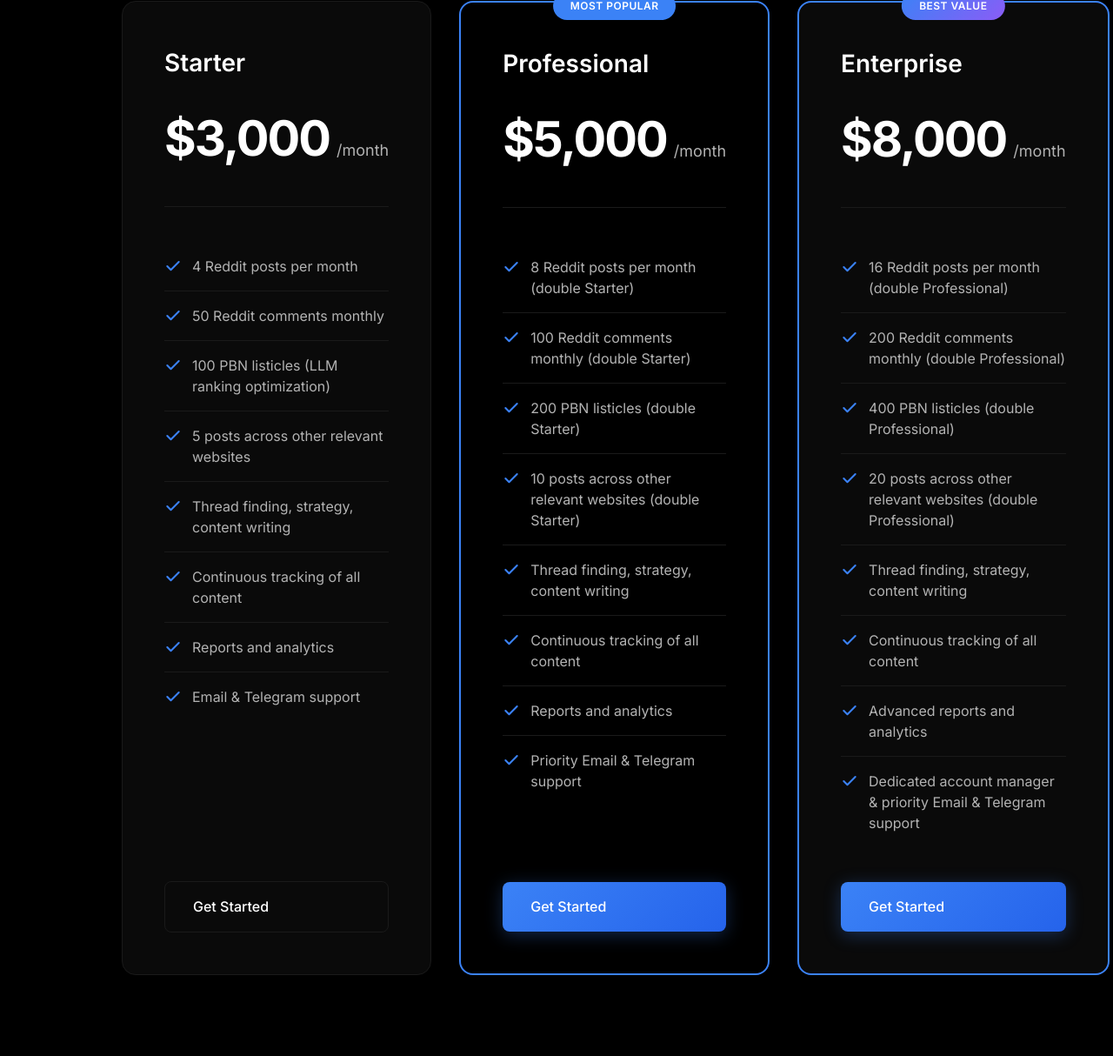
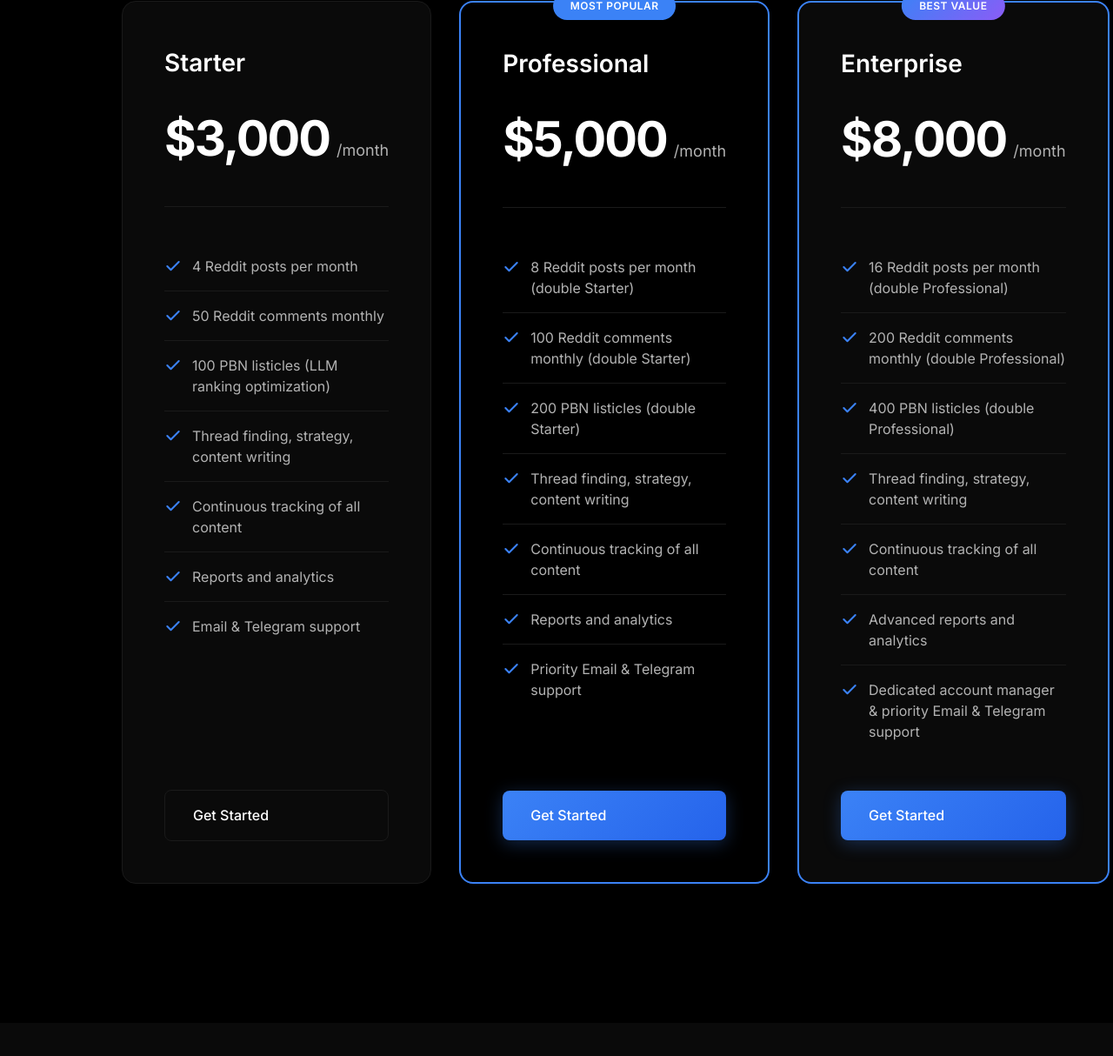
Before and after one commit to larseneskedal/redaccel-site, a Flask app: template templates/pricing.html in a window 1280 px wide. Shown: the part 533-1747 px from the top of the page at 87% size. Run offline with Flask 3, Linux system fonts and the light colour scheme; the template is opened without the code that fills it, so the values that code supplies are empty.

Commit message:
Remove "posts across other relevant websites" from pricing tiers
Co-Authored-By: Claude Opus 4.7 (1M context) <noreply@anthropic.com>

```diff
--- a/templates/pricing.html
+++ b/templates/pricing.html
@@ -97,14 +97,6 @@
                                     <path d="M20 6L9 17L4 12" stroke="currentColor" stroke-width="2.5" stroke-linecap="round" stroke-linejoin="round"/>
                                 </svg>
                             </span>
-                            <span>5 posts across other relevant websites</span>
-                        </div>
-                        <div class="pricing-feature">
-                            <span class="feature-icon">
-                                <svg width="20" height="20" viewBox="0 0 24 24" fill="none" xmlns="http://www.w3.org/2000/svg">
-                                    <path d="M20 6L9 17L4 12" stroke="currentColor" stroke-width="2.5" stroke-linecap="round" stroke-linejoin="round"/>
-                                </svg>
-                            </span>
                             <span>Thread finding, strategy, content writing</span>
                         </div>
                         <div class="pricing-feature">
@@ -175,14 +167,6 @@
                                     <path d="M20 6L9 17L4 12" stroke="currentColor" stroke-width="2.5" stroke-linecap="round" stroke-linejoin="round"/>
                                 </svg>
                             </span>
-                            <span>10 posts across other relevant websites (double Starter)</span>
-                        </div>
-                        <div class="pricing-feature">
-                            <span class="feature-icon">
-                                <svg width="20" height="20" viewBox="0 0 24 24" fill="none" xmlns="http://www.w3.org/2000/svg">
-                                    <path d="M20 6L9 17L4 12" stroke="currentColor" stroke-width="2.5" stroke-linecap="round" stroke-linejoin="round"/>
-                                </svg>
-                            </span>
                             <span>Thread finding, strategy, content writing</span>
                         </div>
                         <div class="pricing-feature">
@@ -246,14 +230,6 @@
                                 </svg>
                             </span>
                             <span>400 PBN listicles (double Professional)</span>
-                        </div>
-                        <div class="pricing-feature">
-                            <span class="feature-icon">
-                                <svg width="20" height="20" viewBox="0 0 24 24" fill="none" xmlns="http://www.w3.org/2000/svg">
-                                    <path d="M20 6L9 17L4 12" stroke="currentColor" stroke-width="2.5" stroke-linecap="round" stroke-linejoin="round"/>
-                                </svg>
-                            </span>
-                            <span>20 posts across other relevant websites (double Professional)</span>
                         </div>
                         <div class="pricing-feature">
                             <span class="feature-icon">
```
